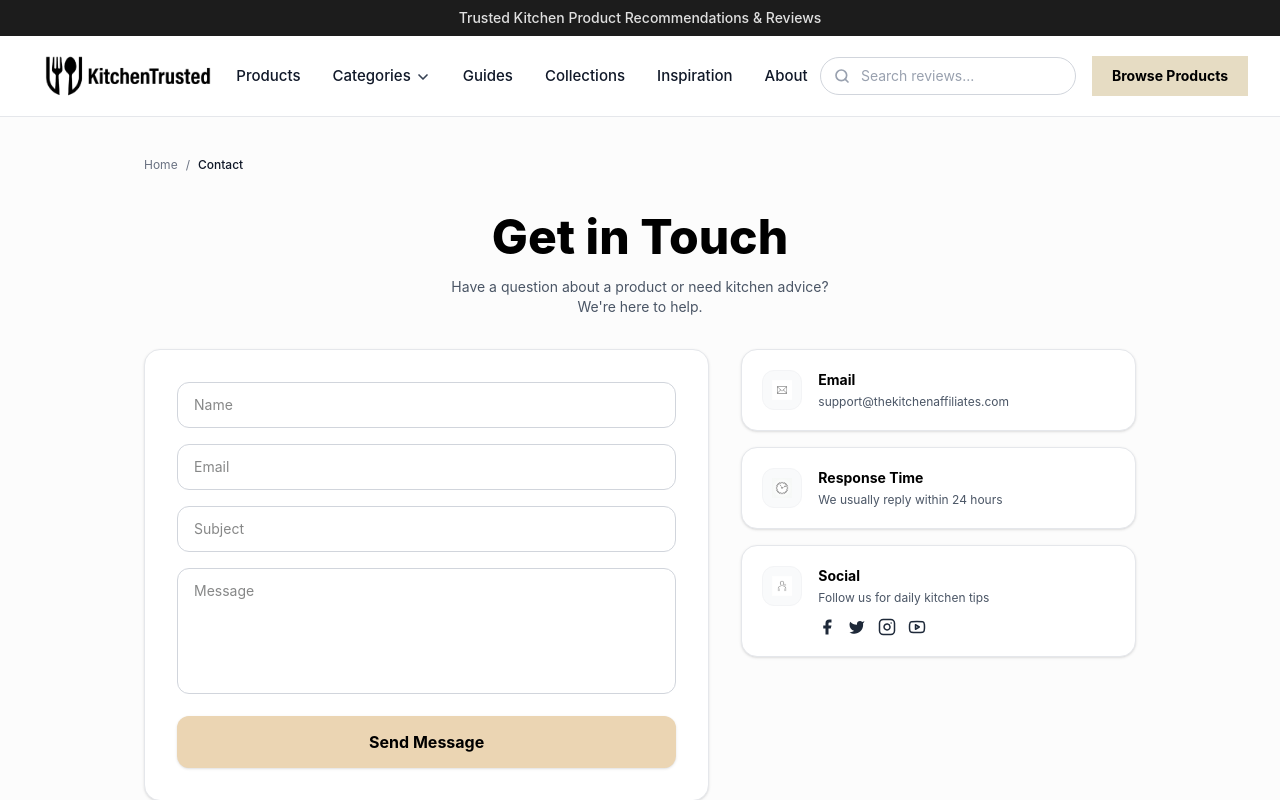
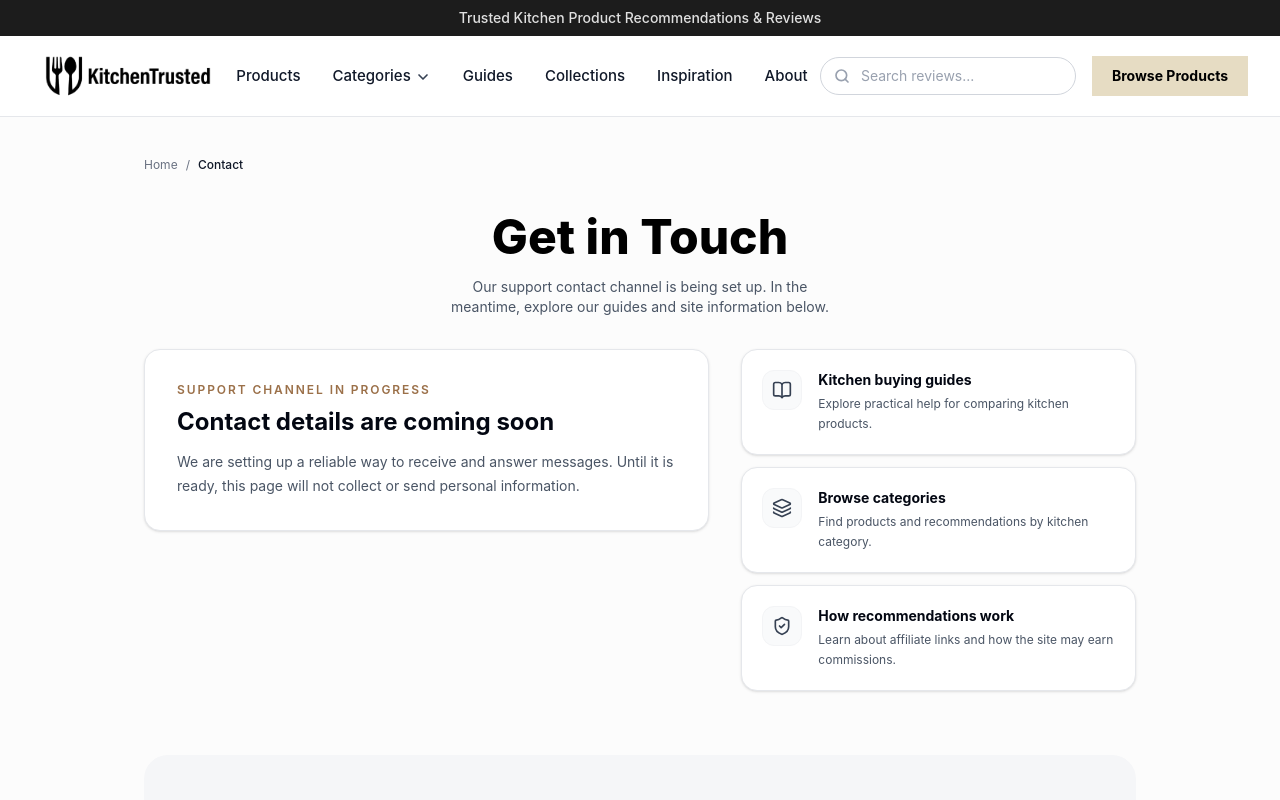
Before and after one commit to abdelilahlairabi/kitchen-reviews, a React (Vite) app: page /contact in a window 1280 px wide. Shown: the top 800 px of the page. Built offline with nearby package versions, Linux system fonts and the light colour scheme.

Commit message:
Make contact page honest before email setup

```diff
--- a/src/components/contact/ContactFaq.jsx
+++ b/src/components/contact/ContactFaq.jsx
@@ -5,7 +5,7 @@ const faqs = [
   { question: 'What is KitchenTrusted?', answer: 'We are a platform dedicated to providing honest reviews and recommendations for kitchen products.' },
   { question: 'How do you choose products?', answer: 'We consider product features, customer feedback, value, and practical kitchen use when preparing our recommendations.' },
   { question: 'Do you earn commissions from recommendations?', answer: 'We may earn a commission when you purchase through certain links, at no extra cost to you. Read our affiliate disclosure for more details.' },
-  { question: 'How can I get more help?', answer: 'You can reach out through the contact form above and we will get back to you as soon as possible.' }
+  { question: 'How can I get more help?', answer: 'Our contact channel is being set up. For now, browse the buying guides and site information linked above; we will publish contact details here when they are ready.' }
 ];
 
 const ContactFaq = () => {
--- a/src/components/contact/ContactFormSection.jsx
+++ b/src/components/contact/ContactFormSection.jsx
@@ -1,210 +1,57 @@
-import { useState } from "react";
-const FacebookIcon = () => (
-  <svg
-    width="18"
-    height="18"
-    viewBox="0 0 24 24"
-    fill="currentColor"
-    stroke="none"
-  >
-    <path d="M18 2h-3a5 5 0 0 0-5 5v3H7v4h3v8h4v-8h3l1-4h-4V7a1 1 0 0 1 1-1h3z" />
-  </svg>
+import { BookOpen, Layers3, ShieldCheck } from 'lucide-react';
+import { Link } from 'react-router-dom';
+
+const helpfulLinks = [
+  {
+    to: '/guides',
+    title: 'Kitchen buying guides',
+    description: 'Explore practical help for comparing kitchen products.',
+    Icon: BookOpen,
+  },
+  {
+    to: '/categories',
+    title: 'Browse categories',
+    description: 'Find products and recommendations by kitchen category.',
+    Icon: Layers3,
+  },
+  {
+    to: '/affiliate-disclosure',
+    title: 'How recommendations work',
+    description: 'Learn about affiliate links and how the site may earn commissions.',
+    Icon: ShieldCheck,
+  },
+];
+
+const ContactFormSection = () => (
+  <section className="mx-auto mb-16 grid max-w-5xl grid-cols-1 items-start gap-8 px-4 md:grid-cols-12">
+    <div className="rounded-2xl border border-gray-200 bg-white p-6 shadow-sm md:col-span-7 md:p-8">
+      <p className="mb-2 text-xs font-semibold uppercase tracking-[0.16em] text-[#9b7049]">
+        Support channel in progress
+      </p>
+      <h2 className="mb-3 text-2xl font-bold text-gray-950">Contact details are coming soon</h2>
+      <p className="text-sm leading-6 text-gray-600">
+        We are setting up a reliable way to receive and answer messages. Until it is ready, this page will not collect or send personal information.
+      </p>
+    </div>
+
+    <nav aria-label="Helpful pages" className="space-y-3 md:col-span-5">
+      {helpfulLinks.map(({ to, title, description, Icon }) => (
+        <Link
+          key={to}
+          to={to}
+          className="flex items-start gap-4 rounded-2xl border border-gray-200 bg-white p-5 shadow-sm transition-colors hover:border-gray-400"
+        >
+          <span className="flex h-10 w-10 shrink-0 items-center justify-center rounded-xl border border-gray-100 bg-gray-50">
+            <Icon aria-hidden="true" className="h-5 w-5 text-gray-700" />
+          </span>
+          <span>
+            <span className="block text-sm font-bold text-gray-950">{title}</span>
+            <span className="mt-1 block text-xs leading-5 text-gray-600">{description}</span>
+          </span>
+        </Link>
+      ))}
+    </nav>
+  </section>
 );
 
-const TwitterIcon = () => (
-  <svg
-    width="18"
-    height="18"
-    viewBox="0 0 24 24"
-    fill="currentColor"
-    stroke="none"
-  >
-    <path d="M22 4s-.7 2.1-2 3.4c1.6 10-9.4 17.3-18 11.6 2.2.1 4.4-.6 6-2C3 15.5.5 9.6 3 5c2.2 2.6 5.6 4.1 9 4-.9-4.2 4-6.6 7-3.8 1.1 0 3-1.2 3-1.2z" />
-  </svg>
-);
-
-const InstagramIcon = () => (
-  <svg
-    width="18"
-    height="18"
-    viewBox="0 0 24 24"
-    fill="none"
-    stroke="currentColor"
-    strokeWidth="2"
-    strokeLinecap="round"
-    strokeLinejoin="round"
-  >
-    <rect width="20" height="20" x="2" y="2" rx="5" ry="5" />
-    <path d="M16 11.37A4 4 0 1 1 12.63 8 4 4 0 0 1 16 11.37z" />
-    <line x1="17.5" x2="17.51" y1="6.5" y2="6.5" />
-  </svg>
-);
-
-const YoutubeIcon = () => (
-  <svg
-    width="18"
-    height="18"
-    viewBox="0 0 24 24"
-    fill="none"
-    stroke="currentColor"
-    strokeWidth="2"
-    strokeLinecap="round"
-    strokeLinejoin="round"
-  >
-    <path d="M2.5 7.1C2 8.6 2 12 2 12s0 3.4.5 4.9c.3 1 1 1.7 2 2C6 19.4 12 19.4 12 19.4s6 0 7.5-.5c1-.3 1.7-1 2-2 .5-1.5.5-4.9.5-4.9s0-3.4-.5-4.9c-.3-1-1-1.7-2-2C18 4.6 12 4.6 12 4.6s-6 0-7.5.5c-1 .3-1.7 1-2 2z" />
-    <path d="m10 15 5-3-5-3z" />
-  </svg>
-);
-
-const ContactFormSection = () => {
-  const [formData, setFormData] = useState({
-    name: "",
-    email: "",
-    subject: "",
-    message: "",
-  });
-
-  const handleChange = (e) => {
-    setFormData({ ...formData, [e.target.name]: e.target.value });
-  };
-
-  const handleSubmit = (e) => {
-    e.preventDefault();
-    console.log("Formulaire soumis :", formData);
-  };
-
-  return (
-    <div className="max-w-5xl mx-auto px-4 mb-16">
-      <div className="grid grid-cols-1 md:grid-cols-12 gap-8 items-start">
-        {/* Colonne Gauche : Formulaire */}
-        <div className="md:col-span-7 bg-white p-6 md:p-8 rounded-2xl border border-gray-200 shadow-sm">
-          <form onSubmit={handleSubmit} className="space-y-4">
-            <div>
-              <input
-                type="text"
-                name="name"
-                placeholder="Name"
-                value={formData.name}
-                onChange={handleChange}
-                className="w-full px-4 py-3 rounded-xl border border-gray-300 focus:outline-none focus:border-black transition-colors text-sm"
-                required
-              />
-            </div>
-            <div>
-              <input
-                type="email"
-                name="email"
-                placeholder="Email"
-                value={formData.email}
-                onChange={handleChange}
-                className="w-full px-4 py-3 rounded-xl border border-gray-300 focus:outline-none focus:border-black transition-colors text-sm"
-                required
-              />
-            </div>
-            <div>
-              <input
-                type="text"
-                name="subject"
-                placeholder="Subject"
-                value={formData.subject}
-                onChange={handleChange}
-                className="w-full px-4 py-3 rounded-xl border border-gray-300 focus:outline-none focus:border-black transition-colors text-sm"
-                required
-              />
-            </div>
-            <div>
-              <textarea
-                name="message"
-                placeholder="Message"
-                rows="5"
-                value={formData.message}
-                onChange={handleChange}
-                className="w-full px-4 py-3 rounded-xl border border-gray-300 focus:outline-none focus:border-black transition-colors text-sm resize-none"
-                required
-              ></textarea>
-            </div>
-            <button
-              type="submit"
-              className="w-full bg-[#ebd5b3] hover:bg-[#dcb589] text-black font-bold py-3.5 rounded-xl transition-colors shadow-sm"
-            >
-              Send Message
-            </button>
-          </form>
-        </div>
-
-        {/* Colonne Droite : Cartes d'information */}
-        <div className="md:col-span-5 space-y-4">
-          {/* Carte Email */}
-          <div className="bg-white p-5 rounded-2xl border border-gray-200 shadow-sm flex items-start gap-4">
-            <div className="flex-shrink-0 w-10 h-10 bg-gray-50 rounded-xl flex items-center justify-center border border-gray-100">
-              <img
-                src="/contact/icon-email.jpeg"
-                alt="Email"
-                className="w-5 h-5 object-contain"
-              />{" "}
-              {/*[cite: 25] */}
-            </div>
-            <div>
-              <h3 className="font-bold text-black text-sm">Email</h3>
-              <p className="text-xs text-gray-600 mt-1">
-                support@thekitchenaffiliates.com
-              </p>
-            </div>
-          </div>
-
-          {/* Carte Temps de réponse */}
-          <div className="bg-white p-5 rounded-2xl border border-gray-200 shadow-sm flex items-start gap-4">
-            <div className="flex-shrink-0 w-10 h-10 bg-gray-50 rounded-xl flex items-center justify-center border border-gray-100">
-              <img
-                src="/contact/icon-clock.jpeg"
-                alt="Clock"
-                className="w-5 h-5 object-contain"
-              />{" "}
-              {/*[cite: 25] */}
-            </div>
-            <div>
-              <h3 className="font-bold text-black text-sm">Response Time</h3>
-              <p className="text-xs text-gray-600 mt-1">
-                We usually reply within 24 hours
-              </p>
-            </div>
-          </div>
-
-          {/* Carte Réseaux Sociaux */}
-          <div className="bg-white p-5 rounded-2xl border border-gray-200 shadow-sm flex items-start gap-4">
-            <div className="flex-shrink-0 w-10 h-10 bg-gray-50 rounded-xl flex items-center justify-center border border-gray-100">
-              <img
-                src="/contact/icon-social.jpeg"
-                alt="Social"
-                className="w-5 h-5 object-contain"
-              />{" "}
-              {/*[cite: 25] */}
-            </div>
-            <div>
-              <h3 className="font-bold text-black text-sm">Social</h3>
-              <p className="text-xs text-gray-600 mt-1 mb-3">
-                Follow us for daily kitchen tips
-              </p>
-              <div className="flex items-center gap-3 text-gray-800">
-                <a href="#" className="hover:text-black transition-colors">
-                  <FacebookIcon size={16} />
-                </a>
-                <a href="#" className="hover:text-black transition-colors">
-                  <TwitterIcon size={16} />
-                </a>
-                <a href="#" className="hover:text-black transition-colors">
-                  <InstagramIcon size={16} />
-                </a>
-                <a href="#" className="hover:text-black transition-colors">
-                  <YoutubeIcon size={16} />
-                </a>
-              </div>
-            </div>
-          </div>
-        </div>
-      </div>
-    </div>
-  );
-};
-
 export default ContactFormSection;
--- a/src/components/contact/ContactHeader.jsx
+++ b/src/components/contact/ContactHeader.jsx
@@ -13,7 +13,7 @@ const ContactHeader = () => {
         Get in Touch
       </h1>
       <p className="text-gray-600 text-sm max-w-sm mx-auto">
-        Have a question about a product or need kitchen advice? We're here to help.
+        Our support contact channel is being set up. In the meantime, explore our guides and site information below.
       </p>
     </div>
   );
```
